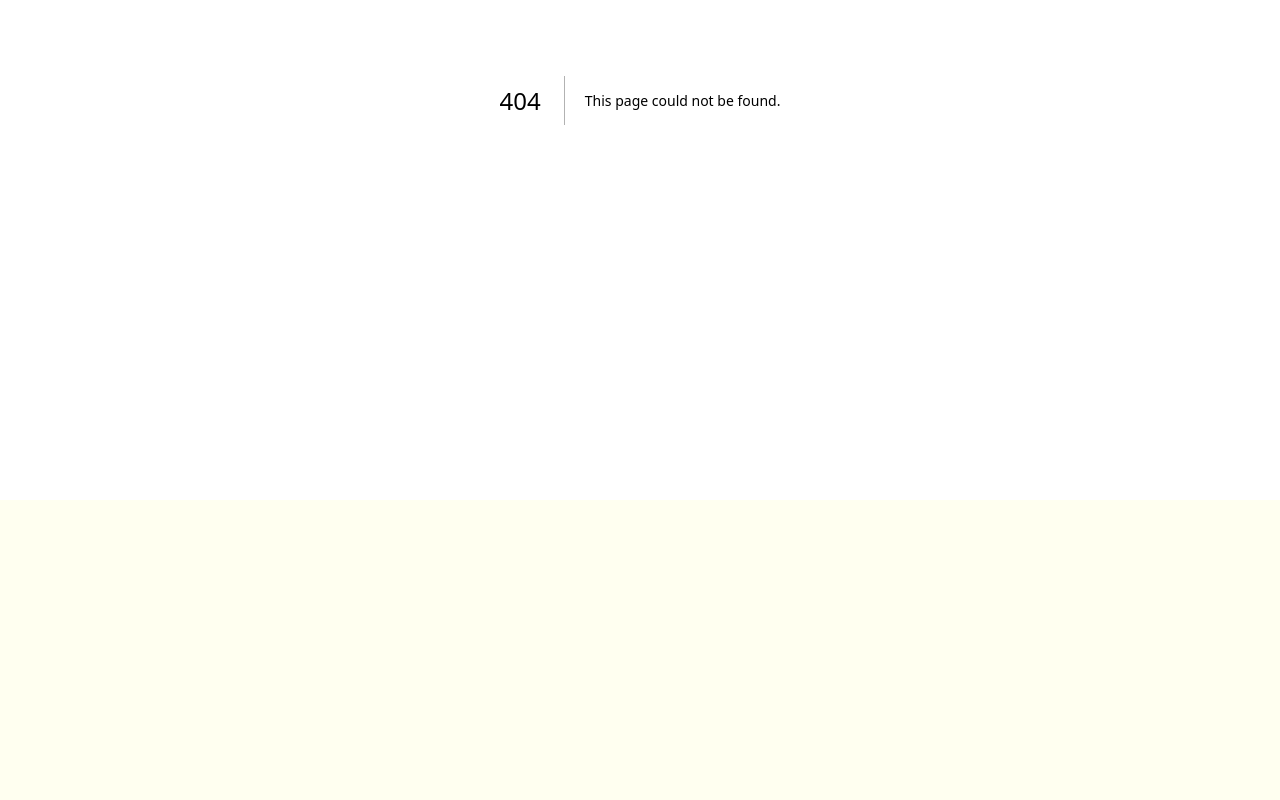
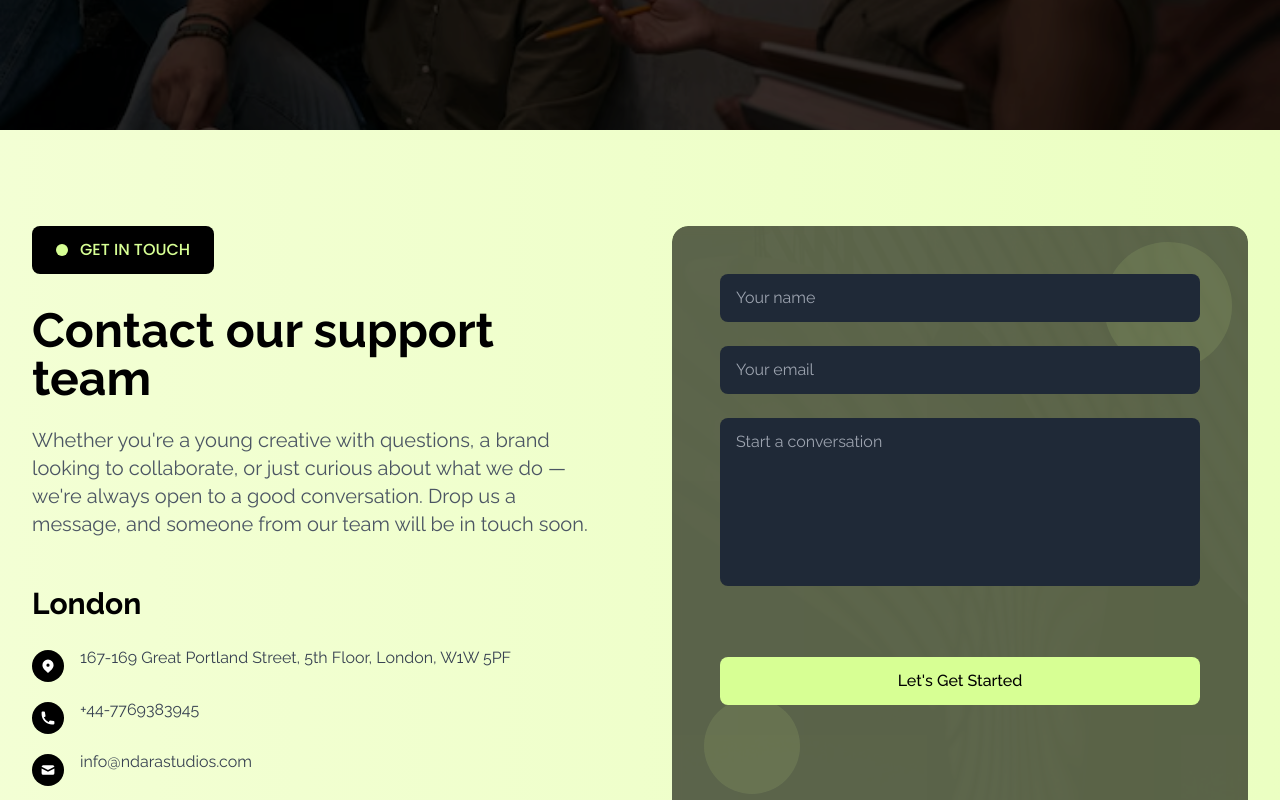
Before and after one commit to raysummer9/ndaraacademy_landingpage, a Next.js app: page /contact in a window 1280 px wide. Before the commit this address had no page. Shown: the part 300-1100 px from the top of the page. Before the commit the page ends 800 px from the top, so only its background shows below. Built offline with nearby package versions, Linux system fonts and the light colour scheme.

Commit message:
Contact page

```diff
--- /dev/null
+++ b/src/app/contact/page.tsx
@@ -0,0 +1,16 @@
+import ContactSection from '@/components/sections/ContactSection';
+import CTASection from '@/components/sections/CTASection';
+import FAQSection from '@/components/sections/FAQSection';
+
+
+
+
+export default function Contact() {
+  return (
+    <main>
+      <ContactSection />
+      <FAQSection />
+      <CTASection />
+    </main>
+  );
+}
--- /dev/null
+++ b/src/components/sections/ContactSection.tsx
@@ -0,0 +1,188 @@
+'use client';
+
+import React, { useState, useEffect, useRef } from 'react';
+
+const ContactSection = () => {
+  const [isVisible, setIsVisible] = useState(false);
+  const sectionRef = useRef<HTMLDivElement>(null);
+
+  useEffect(() => {
+    const observer = new IntersectionObserver(
+      ([entry]) => {
+        if (entry.isIntersecting) {
+          setIsVisible(true);
+          observer.unobserve(entry.target);
+        }
+      },
+      {
+        threshold: 0.1,
+        rootMargin: '0px 0px -50px 0px'
+      }
+    );
+
+    if (sectionRef.current) {
+      observer.observe(sectionRef.current);
+    }
+
+    return () => {
+      if (sectionRef.current) {
+        observer.unobserve(sectionRef.current);
+      }
+    };
+  }, []);
+
+  return (
+    <section ref={sectionRef} className="min-h-screen bg-[#fffff0]">
+      {/* Header Section with Background Image */}
+      <div className="relative w-full overflow-hidden h-[300px] sm:h-[350px] lg:h-[430px]">
+        <img
+          src="/images/contact.png"
+          alt="Contact header background"
+          className="w-full h-full object-cover"
+          style={{ filter: 'brightness(0.4)' }}
+        />
+        <div className="absolute inset-0 bg-black/40"></div>
+        <div className="absolute inset-0 flex items-center justify-center">
+          <h1 className="text-5xl sm:text-6xl lg:text-7xl font-bold text-white font-['Raleway'] text-center w-full">
+            Contact Us
+          </h1>
+        </div>
+      </div>
+
+      {/* Main Content Section */}
+      <div className="bg-gradient-to-r from-[#D7FF94]/30 to-[#D7FF94]/50 py-16 sm:py-20 lg:py-24">
+        <div className="max-w-7xl mx-auto px-4 sm:px-6 lg:px-8">
+          <div className="grid grid-cols-1 lg:grid-cols-2 gap-12 lg:gap-16">
+
+            {/* Left Column - Contact Information */}
+            <div className={`transition-all duration-1000 delay-200 ${
+              isVisible ? 'opacity-100 translate-y-0' : 'opacity-0 translate-y-8'
+            }`}>
+              {/* Get in Touch Button */}
+              <div className="mb-8">
+                <button className="inline-flex items-center gap-3 bg-black text-[#D7FF94] px-6 py-3 rounded-lg font-medium">
+                  <div className="w-3 h-3 bg-[#D7FF94] rounded-full"></div>
+                  <span>GET IN TOUCH</span>
+                </button>
+              </div>
+
+              {/* Main Heading */}
+              <h2 className="text-4xl sm:text-4xl lg:text-5xl font-bold text-black mb-6 font-['Raleway']">
+                Contact our support team
+              </h2>
+
+              {/* Description */}
+              <p className="text-xl sm:text-xl text-gray-600 mb-12 leading-relaxed font-['Raleway']">
+                Whether you're a young creative with questions, a brand looking to collaborate,
+                or just curious about what we do — we're always open to a good conversation.
+                Drop us a message, and someone from our team will be in touch soon.
+              </p>
+
+              {/* Location Heading */}
+              <h3 className="text-3xl font-bold text-black mb-6 font-['Raleway']">
+                London
+              </h3>
+
+              {/* Contact Details */}
+              <div className="space-y-4">
+                <div className="flex items-start gap-4">
+                  <div className="w-8 h-8 bg-black rounded-full flex items-center justify-center flex-shrink-0 mt-1">
+                    <svg className="w-4 h-4 text-white" fill="currentColor" viewBox="0 0 20 20">
+                      <path fillRule="evenodd" d="M5.05 4.05a7 7 0 119.9 9.9L10 18.9l-4.95-4.95a7 7 0 010-9.9zM10 11a2 2 0 100-4 2 2 0 000 4z" clipRule="evenodd" />
+                    </svg>
+                  </div>
+                  <p className="text-gray-700 font-['Raleway']">
+                    167-169 Great Portland Street, 5th Floor, London, W1W 5PF
+                  </p>
+                </div>
+
+                <div className="flex items-start gap-4">
+                  <div className="w-8 h-8 bg-black rounded-full flex items-center justify-center flex-shrink-0 mt-1">
+                    <svg className="w-4 h-4 text-white" fill="currentColor" viewBox="0 0 20 20">
+                      <path d="M2 3a1 1 0 011-1h2.153a1 1 0 01.986.836l.74 4.435a1 1 0 01-.54 1.06l-1.548.773a11.037 11.037 0 006.105 6.105l.774-1.548a1 1 0 011.059-.54l4.435.74a1 1 0 01.836.986V17a1 1 0 01-1 1h-2C7.82 18 2 12.18 2 5V3z" />
+                    </svg>
+                  </div>
+                  <p className="text-gray-700 font-['Raleway']">
+                    +44-7769383945
+                  </p>
+                </div>
+
+                <div className="flex items-start gap-4">
+                  <div className="w-8 h-8 bg-black rounded-full flex items-center justify-center flex-shrink-0 mt-1">
+                    <svg className="w-4 h-4 text-white" fill="currentColor" viewBox="0 0 20 20">
+                      <path d="M2.003 5.884L10 9.882l7.997-3.998A2 2 0 0016 4H4a2 2 0 00-1.997 1.884z" />
+                      <path d="M18 8.118l-8 4-8-4V14a2 2 0 002 2h12a2 2 0 002-2V8.118z" />
+                    </svg>
+                  </div>
+                  <p className="text-gray-700 font-['Raleway']">
+                    info@ndarastudios.com
+                  </p>
+                </div>
+              </div>
+            </div>
+
+            {/* Right Column - Contact Form */}
+            <div className={`transition-all duration-1000 delay-400 ${
+              isVisible ? 'opacity-100 translate-y-0' : 'opacity-0 translate-y-8'
+            }`}>
+              <div className="bg-[#D7FF94]/20 backdrop-blur-sm rounded-2xl p-8 lg:p-12 relative overflow-hidden min-h-[400px] lg:min-h-[600px]">
+                {/* Background Image */}
+                <div
+                  className="absolute inset-0 bg-cover bg-center rounded-2xl"
+                  style={{
+                    backgroundImage: 'url(/assets/contact-bg.jpg)',
+                    opacity: 0.1
+                  }}
+                />
+                {/* Dark Overlay */}
+                <div className="absolute inset-0 bg-black/60 rounded-2xl"></div>
+                {/* Decorative Pattern */}
+                <div className="absolute inset-0 opacity-10">
+                  <div className="absolute top-4 right-4 w-32 h-32 bg-[#D7FF94] rounded-full"></div>
+                  <div className="absolute bottom-8 left-8 w-24 h-24 bg-[#D7FF94] rounded-full"></div>
+                </div>
+
+                {/* Form Content */}
+                <div className="relative z-10 flex flex-col h-full">
+                  <div className="space-y-6 flex-grow">
+                    <div>
+                      <input
+                        type="text"
+                        placeholder="Your name"
+                        className="w-full px-4 py-3 bg-gray-800 text-white rounded-lg border-0 focus:ring-2 focus:ring-[#D7FF94] focus:outline-none font-['Raleway'] placeholder-gray-400"
+                      />
+                    </div>
+
+                    <div>
+                      <input
+                        type="email"
+                        placeholder="Your email"
+                        className="w-full px-4 py-3 bg-gray-800 text-white rounded-lg border-0 focus:ring-2 focus:ring-[#D7FF94] focus:outline-none font-['Raleway'] placeholder-gray-400"
+                      />
+                    </div>
+
+                    <div>
+                      <textarea
+                        placeholder="Start a conversation"
+                        rows={6}
+                        className="w-full px-4 py-3 bg-gray-800 text-white rounded-lg border-0 focus:ring-2 focus:ring-[#D7FF94] focus:outline-none font-['Raleway'] resize-none placeholder-gray-400"
+                      ></textarea>
+                    </div>
+                  </div>
+
+                  <div className="mt-16">
+                    <button className="w-full bg-[#D7FF94] text-black font-medium py-3 px-6 rounded-lg hover:bg-[#D7FF94]/80 transition-colors duration-200 font-['Raleway']">
+                      Let's Get Started
+                    </button>
+                  </div>
+                </div>
+              </div>
+            </div>
+          </div>
+        </div>
+      </div>
+    </section>
+  );
+};
+
+export default ContactSection;
```
Also changed, not shown: public/assets/contact-bg.jpg (added), public/images/contact.png (added).
